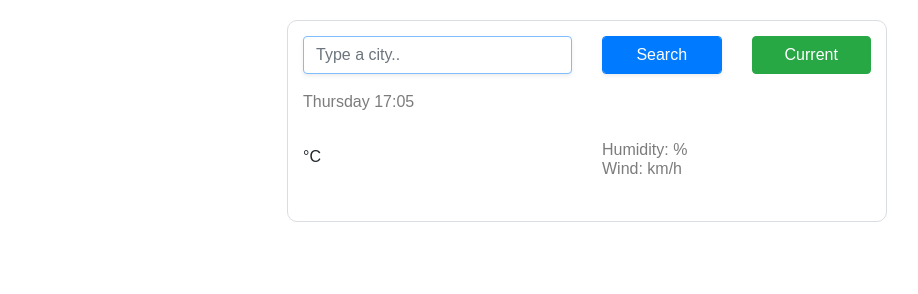
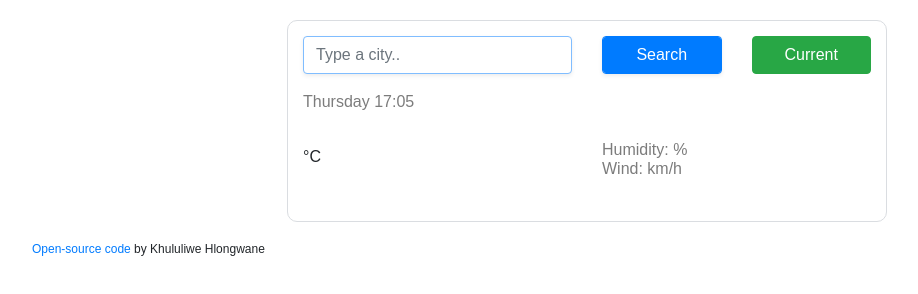
Before and after one commit to Khululiwe/Weather-Project, a website built with Parcel: page index.html in a window 1280 px wide. Shown: the whole page, without its empty margins (53-971 px from the left). Built offline with nearby package versions, Linux system fonts and the light colour scheme; no server answers.

Commit message:
Added a url link to github repository on HTML

```diff
--- a/index.html
+++ b/index.html
@@ -69,6 +69,12 @@
           </div>
         </div>
       </div>
+      <sup
+        ><a href="https://github.com/Khululiwe/Weather-Project"
+          >Open-source code</a
+        >
+        by Khululiwe Hlongwane</sup
+      >
     </div>
     <script src="src/index.js"></script>
   </body>
```
